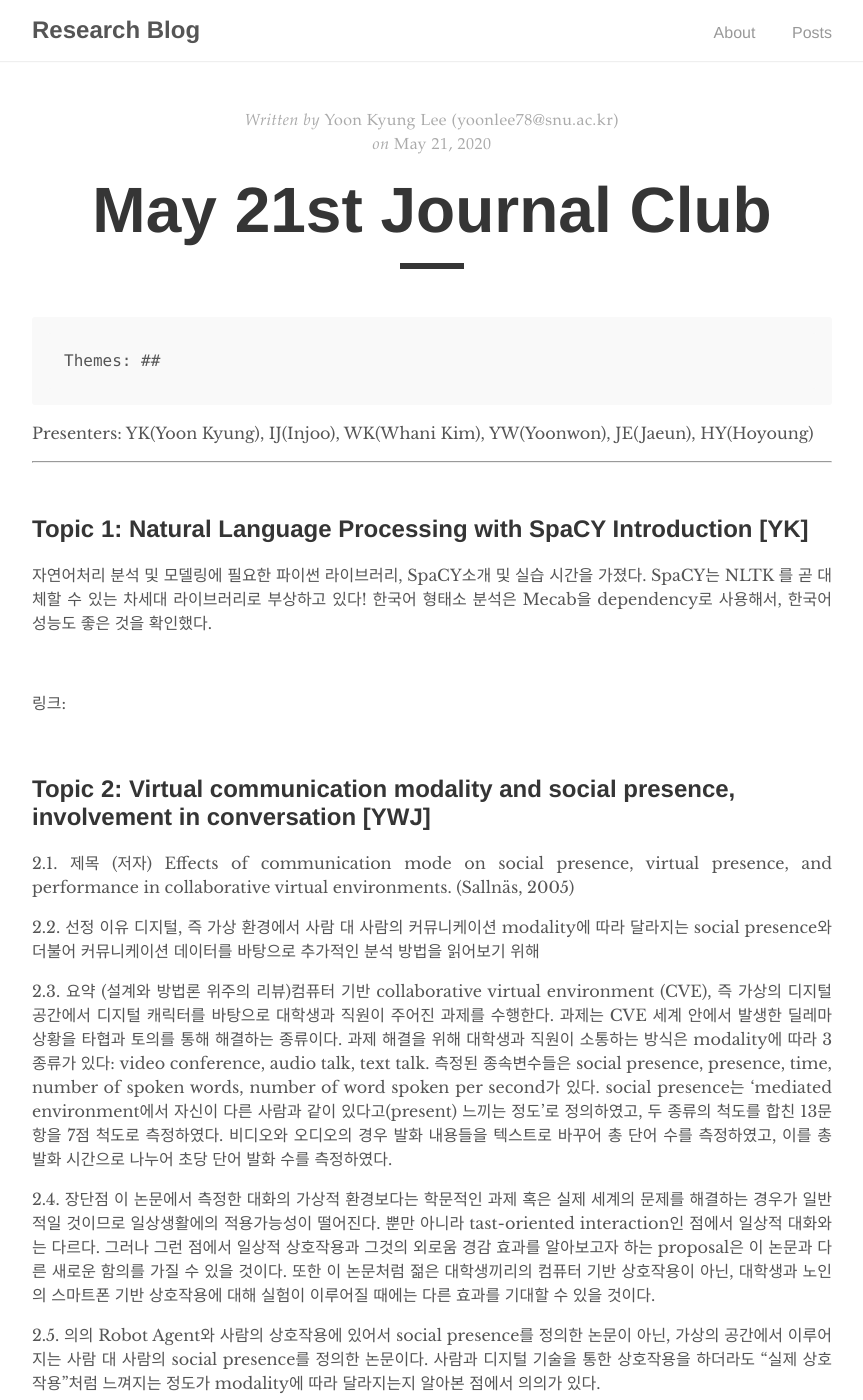
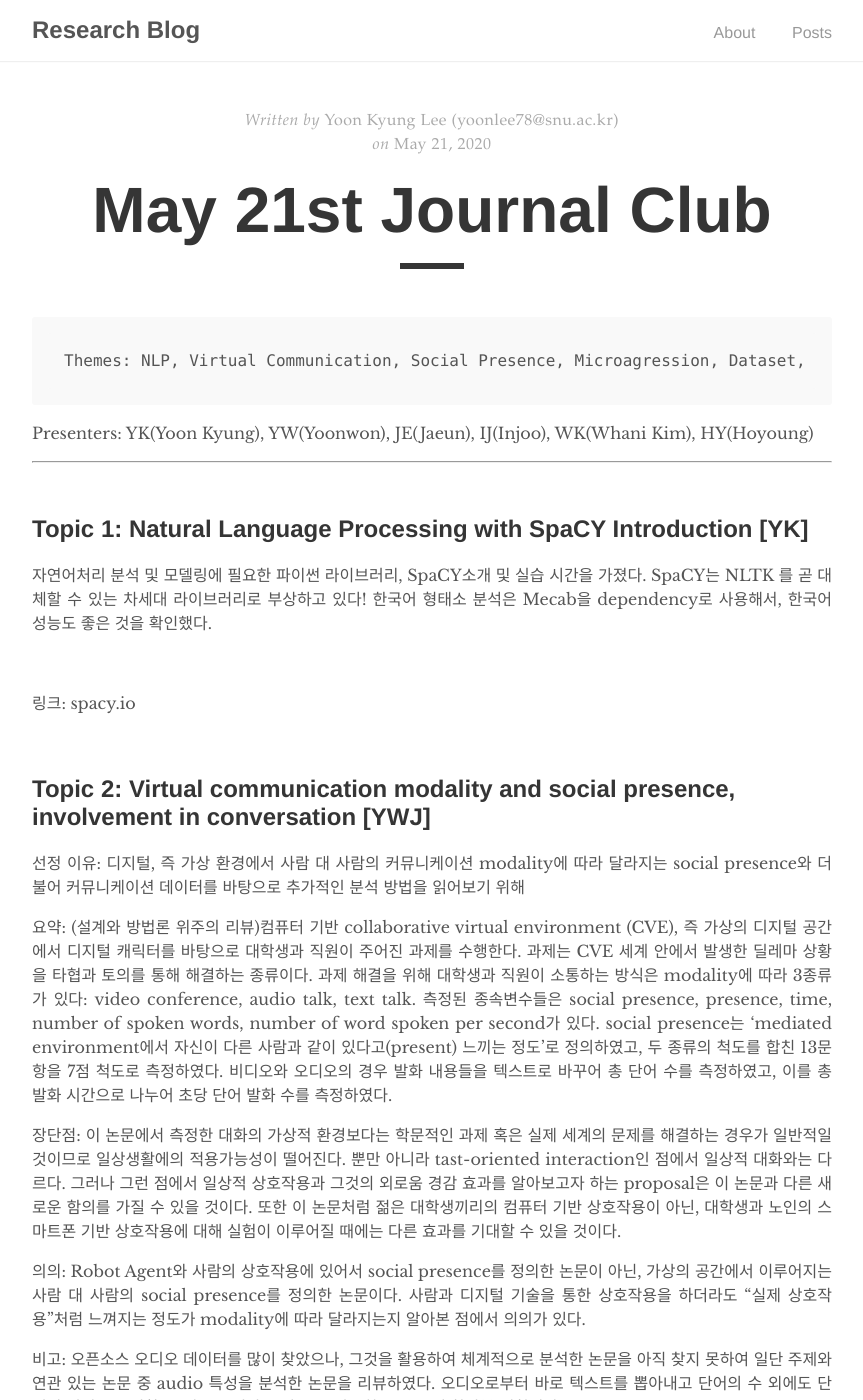
Before and after one commit to humanfactorspsych/blog, a Jekyll site: the page built from _posts/2020-05-21-study.md, in a window 1280 px wide and 1400 px high. Shown: the whole window, without its empty margins (208-1071 px from the left). Built offline with Jekyll 4.4.1, drawn with Linux system fonts in a browser that asks for light colours; some of the changed text lies outside the part shown.

Commit message:
Update 2020-05-21-study.md

```diff
--- a/_posts/2020-05-21-study.md
+++ b/_posts/2020-05-21-study.md
@@ -4,9 +4,9 @@ title: "May 21st Journal Club"
 author: "Yoon Kyung Lee (yoonlee78@snu.ac.kr)"
 ---
 
-    Themes: ##
+    Themes: NLP, Virtual Communication, Social Presence, Microagression, Dataset, KakaoTalk, Respiration, HRV, Emotion
 
-Presenters: YK(Yoon Kyung), IJ(Injoo), WK(Whani Kim), YW(Yoonwon), JE(Jaeun), HY(Hoyoung)
+Presenters: YK(Yoon Kyung), YW(Yoonwon), JE(Jaeun), IJ(Injoo), WK(Whani Kim), HY(Hoyoung)
 
 -----------------
 <br>
@@ -18,29 +18,26 @@ Presenters: YK(Yoon Kyung), IJ(Injoo), WK(Whani Kim), YW(Yoonwon), JE(Jaeun), HY
 
 <br>
 
-링크:
+링크: spacy.io
 
 
 <br>
 
 ## Topic 2: Virtual communication modality and social presence, involvement in conversation [YWJ]
 
-2.1. 제목 (저자)
-Effects of communication mode on social presence, virtual presence, and performance in collaborative virtual environments. (Sallnäs, 2005)
-
-2.2. 선정 이유
+선정 이유:
 디지털, 즉 가상 환경에서 사람 대 사람의 커뮤니케이션 modality에 따라 달라지는 social presence와 더불어 커뮤니케이션 데이터를 바탕으로 추가적인 분석 방법을 읽어보기 위해
 
-2.3. 요약
+요약:
 (설계와 방법론 위주의 리뷰)컴퓨터 기반 collaborative virtual environment (CVE), 즉 가상의 디지털 공간에서 디지털 캐릭터를 바탕으로 대학생과 직원이 주어진 과제를 수행한다. 과제는 CVE 세계 안에서 발생한 딜레마 상황을 타협과 토의를 통해 해결하는 종류이다. 과제 해결을 위해 대학생과 직원이 소통하는 방식은 modality에 따라 3종류가 있다: video conference, audio talk, text talk. 측정된 종속변수들은 social presence, presence, time, number of spoken words, number of word spoken per second가 있다. social presence는 ‘mediated environment에서 자신이 다른 사람과 같이 있다고(present) 느끼는 정도’로 정의하였고, 두 종류의 척도를 합친 13문항을 7점 척도로 측정하였다. 비디오와 오디오의 경우 발화 내용들을 텍스트로 바꾸어 총 단어 수를 측정하였고, 이를 총 발화 시간으로 나누어 초당 단어 발화 수를 측정하였다.
 
-2.4. 장단점
+장단점:
 이 논문에서 측정한 대화의 가상적 환경보다는 학문적인 과제 혹은 실제 세계의 문제를 해결하는 경우가 일반적일 것이므로 일상생활에의 적용가능성이 떨어진다. 뿐만 아니라  tast-oriented interaction인 점에서 일상적 대화와는 다르다. 그러나 그런 점에서 일상적 상호작용과 그것의 외로움 경감 효과를 알아보고자 하는 proposal은 이 논문과 다른 새로운 함의를 가질 수 있을 것이다. 또한 이 논문처럼 젊은 대학생끼리의 컴퓨터 기반 상호작용이 아닌, 대학생과 노인의 스마트폰 기반 상호작용에 대해 실험이 이루어질 때에는 다른 효과를 기대할 수 있을 것이다.
 
-2.5. 의의
+의의:
 Robot Agent와 사람의 상호작용에 있어서 social presence를 정의한 논문이 아닌, 가상의 공간에서 이루어지는 사람 대 사람의 social presence를 정의한 논문이다. 사람과 디지털 기술을 통한 상호작용을 하더라도 “실제 상호작용”처럼 느껴지는 정도가 modality에 따라 달라지는지 알아본 점에서 의의가 있다.
 
-2.6. 비고
+비고:
 오픈소스 오디오 데이터를 많이 찾았으나, 그것을 활용하여 체계적으로 분석한 논문을 아직 찾지 못하여 일단 주제와 연관 있는 논문 중 audio 특성을 분석한 논문을 리뷰하였다. 오디오로부터 바로 텍스트를 뽑아내고 단어의 수 외에도 단어의 성격을 분석할 수 있는 툴이나 그런 툴을 사용한 논문을 더 찾아볼 계획이다.
 
 
```
